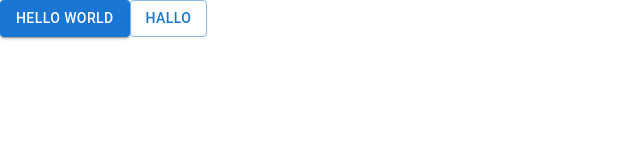
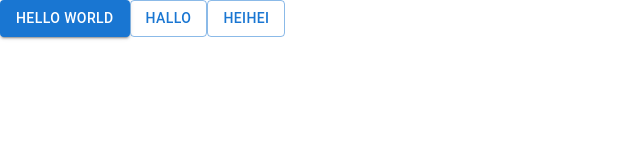
Before and after one commit to frdedynamics/gh360_gui, a React (Vite) app in the folder gh360_gui/: page / in a window 1280 px wide. Shown: the top 160 px of the page, without its empty margins (0-640 px from the left). Built offline with nearby package versions, Linux system fonts and the light colour scheme.

Commit message:
La til knapp

```diff
--- a/gh360_gui/src/App.jsx
+++ b/gh360_gui/src/App.jsx
@@ -5,6 +5,7 @@ function App() {
     <div className="text-orange-500">
       <Button variant="contained">Hello world</Button>
       <Button variant="outlined">Hallo</Button>
+      <Button variant="outlined">Heihei</Button>
     </div>
   );
 }
```
